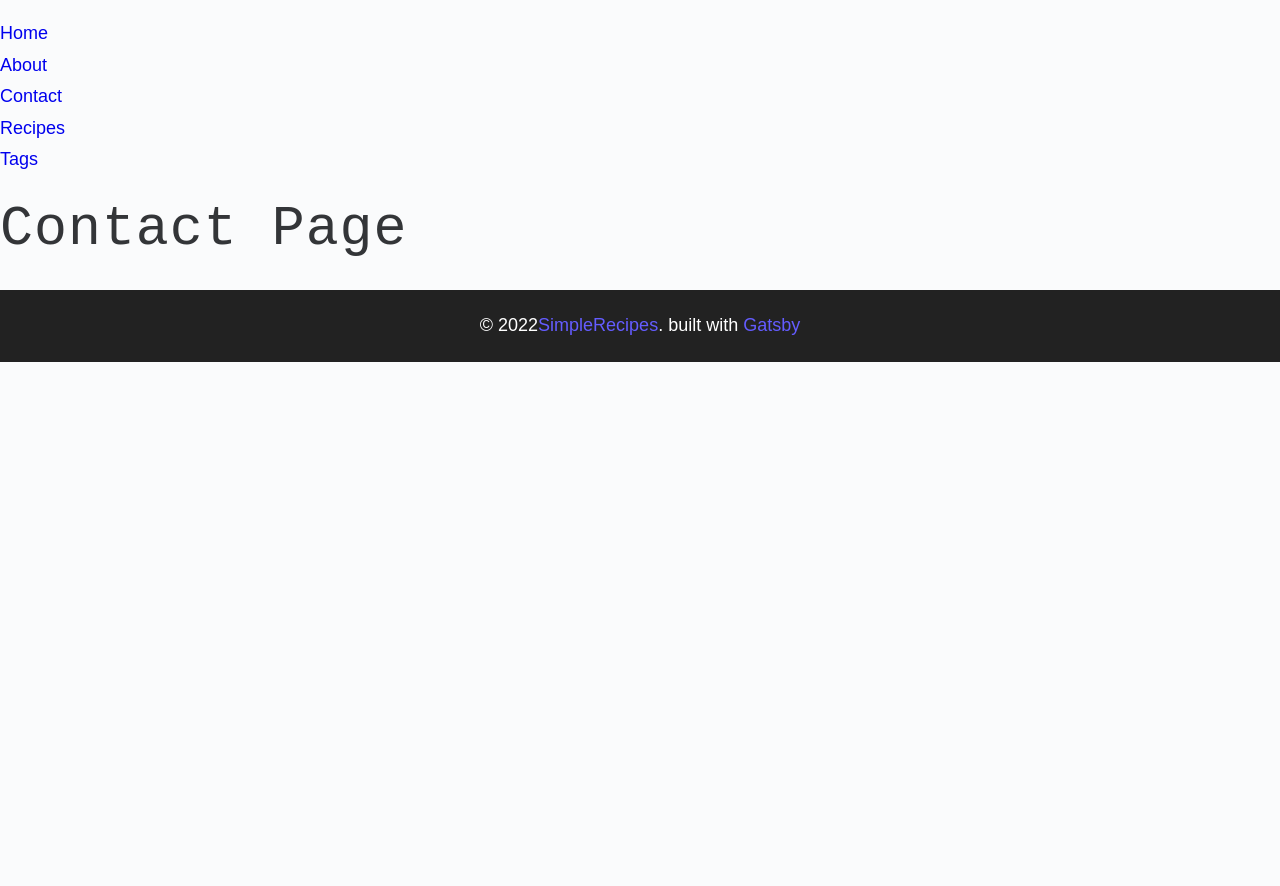
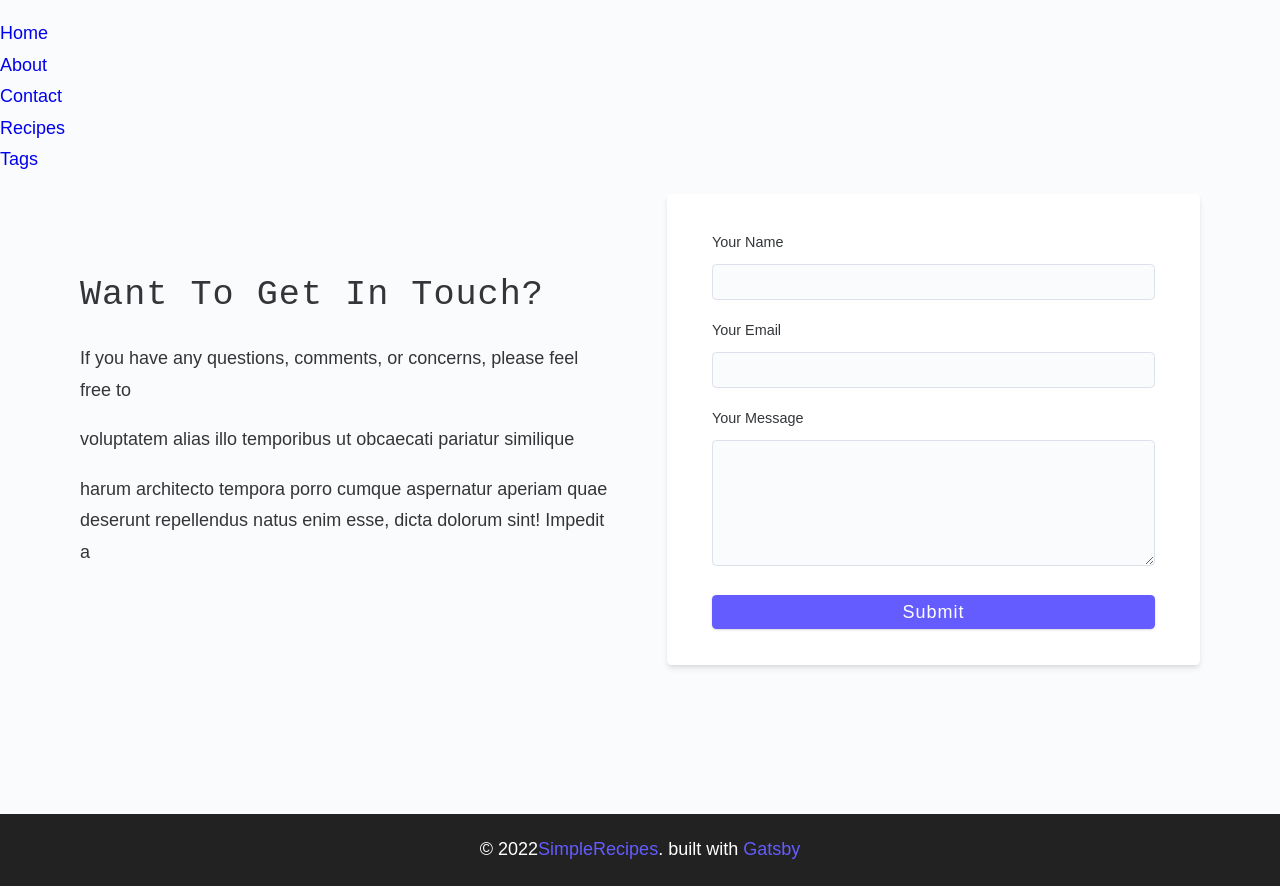
Before and after one commit to GrumpyMonk26/project-gatsby, a Gatsby site in the folder simpleRecipes/: page /contact in a window 1280 px wide. Before the commit the page ends 800 px from the top, so only its background shows below. Built offline with nearby package versions, Linux system fonts and the light colour scheme; Gatsby itself is replaced by a stand-in of ours.

Commit message:
setup: contact page setup with a simle form and submit button

```diff
--- a/simpleRecipes/src/pages/contact.js
+++ b/simpleRecipes/src/pages/contact.js
@@ -4,7 +4,44 @@ import Layout from "../components/Layout"
 export default function contact() {
   return (
     <Layout>
-      <h1>Contact Page</h1>
+      <main className="page">
+        <section className="contact-page">
+          <article className="contact-info">
+            <h3>Want To Get In Touch?</h3>
+            <p>
+              If you have any questions, comments, or concerns, please feel free
+              to
+            </p>
+            <p>
+              voluptatem alias illo temporibus ut obcaecati pariatur similique
+            </p>
+            <p>
+              harum architecto tempora porro cumque aspernatur aperiam quae
+              deserunt repellendus natus enim esse, dicta dolorum sint! Impedit
+              a
+            </p>
+          </article>
+          <article>
+            <form action="" className="form contact-form">
+              <div className="form-row">
+                <label htmlFor="name">Your Name</label>
+                <input type="text" name="name" id="name" />
+              </div>
+              <div className="form-row">
+                <label htmlFor="email">Your Email</label>
+                <input type="text" name="email" id="email" />
+              </div>
+              <div className="form-row">
+                <label htmlFor="message">Your Message</label>
+                <textarea name="message" id="message"></textarea>
+              </div>
+              <button type="submit" className="btn block">
+                Submit
+              </button>
+            </form>
+          </article>
+        </section>
+      </main>
     </Layout>
   )
 }
```
